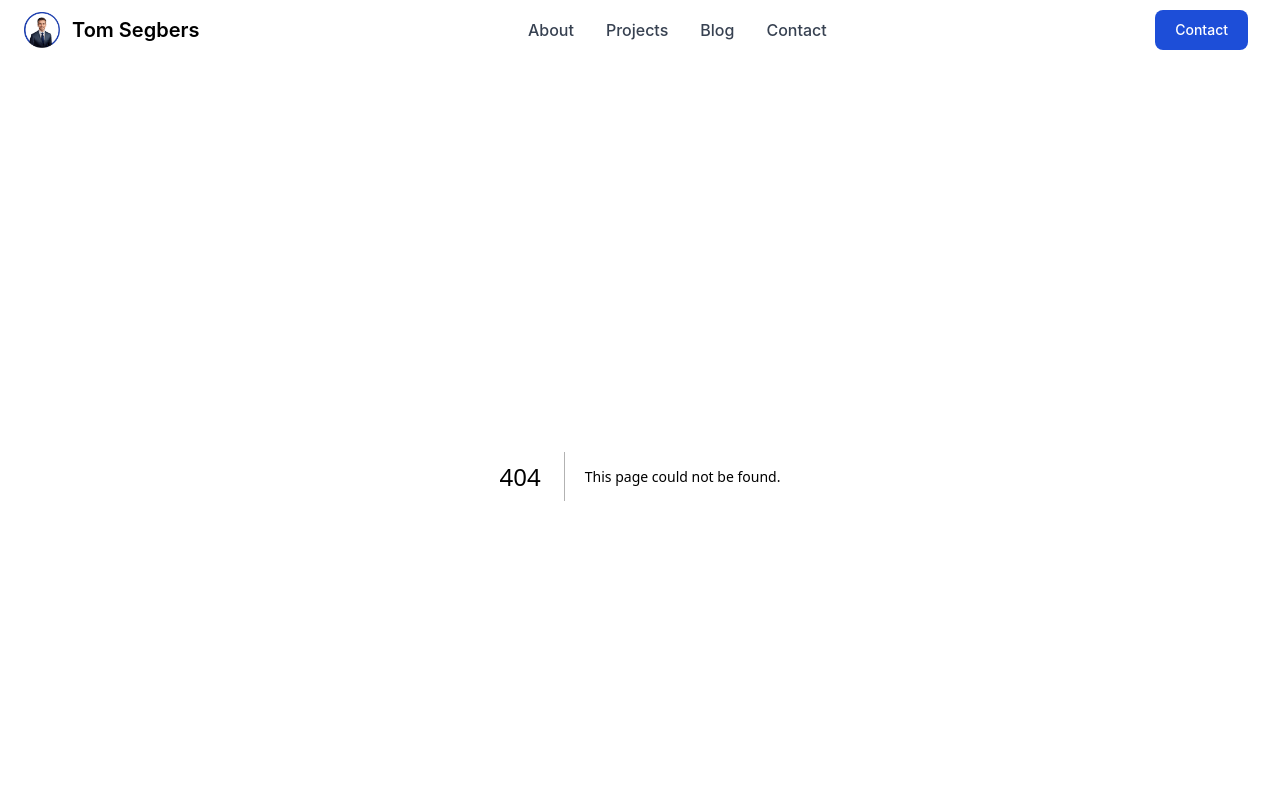
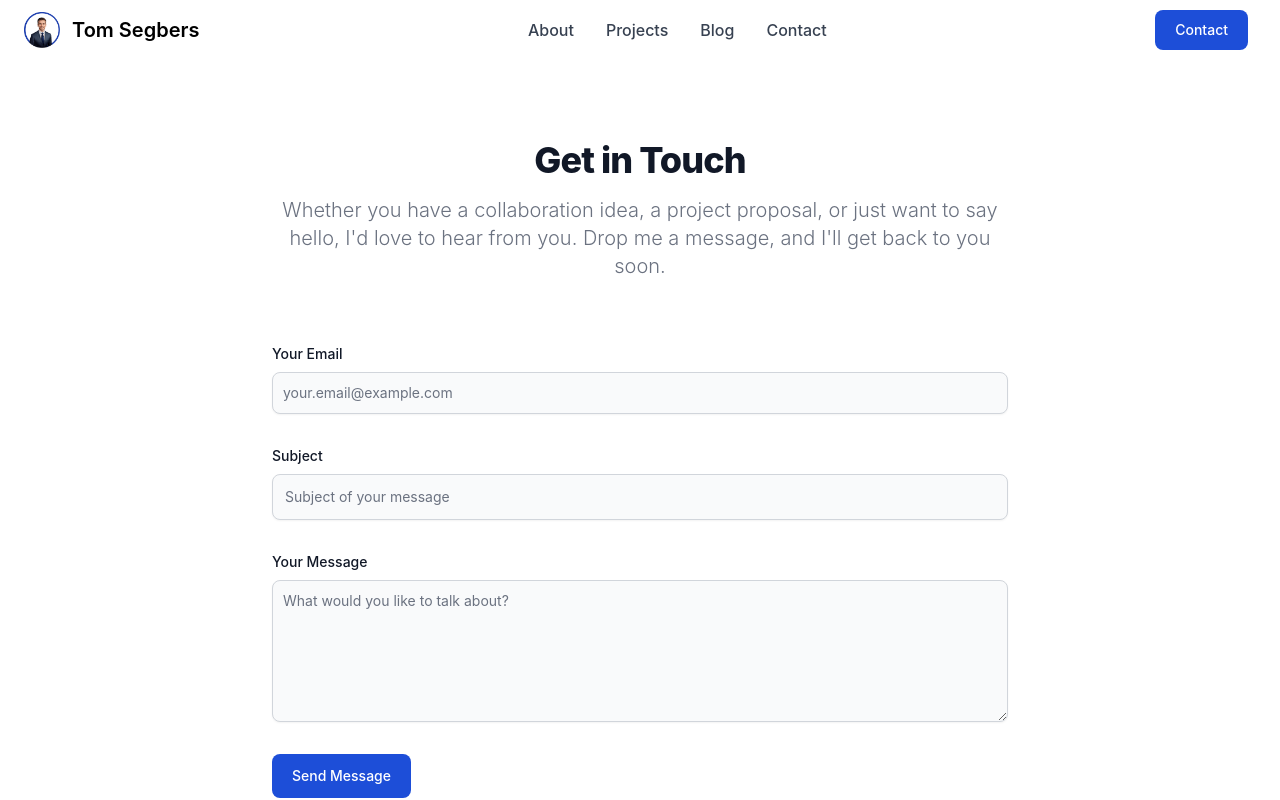
Before and after one commit to TomSeestern/TomSeestern.github.io, a Next.js app: page /contact in a window 1280 px wide. Before the commit this address had no page. Shown: the top 800 px of the page. Built offline with nearby package versions, Linux system fonts and the light colour scheme; no server answers.

Commit message:
Feature: Contact Page with Form using Resend to send emails

```diff
--- /dev/null
+++ b/app/contact/page.tsx
@@ -0,0 +1,96 @@
+"use client"
+import React, { useState } from "react"
+import { Alert } from "flowbite-react"
+import { sendEmail } from "../../lib/sendEmail"
+
+export default function Contact() {
+  const [showConfirmation, setShowConfirmation] = useState(false)
+
+  const handleAction = async (event: React.FormEvent<HTMLFormElement>) => {
+    event.preventDefault()
+
+    const target = event.target as typeof event.target & {
+      email: { value: string }
+      subject: { value: string }
+      message: { value: string }
+    }
+
+    const email = target.email.value ?? "website@tomsegbers.de"
+    const subject = target.subject.value ?? "Failed to parse subject"
+    const message = target.message.value ?? "Failed to parse message"
+
+    const success = await sendEmail({ email: email, subject: subject, message: message })
+    if (success) {
+      setShowConfirmation(true)
+    } else {
+      alert("Failed to send email, please contact me via contact@tomsegbers.de")
+    }
+  }
+
+  return (
+    <section className="bg-white dark:bg-gray-900">
+      {showConfirmation && (
+        <Alert color="success" onDismiss={() => setShowConfirmation(false)} className="fixed inset-x-1/3 top-8 z-50">
+          <span className="font-medium">Success!</span> Email sent successfully.
+        </Alert>
+      )}
+      <div className="mx-auto max-w-screen-md px-4 py-8 lg:py-16">
+        <h2 className="mb-4 text-center text-4xl font-extrabold tracking-tight text-gray-900 dark:text-white">
+          Get in Touch
+        </h2>
+        <p className="mb-8 text-center font-light text-gray-500 dark:text-gray-400 sm:text-xl lg:mb-16">
+          Whether you have a collaboration idea, a project proposal, or just want to say hello, I'd love to hear from
+          you. Drop me a message, and I'll get back to you soon.
+        </p>
+        <form onSubmit={handleAction} className="space-y-8">
+          <div>
+            <label htmlFor="email" className="mb-2 block text-sm font-medium text-gray-900 dark:text-gray-300">
+              Your Email
+            </label>
+            <input
+              type="email"
+              id="email"
+              className="block w-full rounded-lg border border-gray-300 bg-gray-50 p-2.5 text-sm text-gray-900 shadow-sm focus:border-primary-500 focus:ring-primary-500 dark:border-gray-600 dark:bg-gray-700 dark:text-white dark:placeholder-gray-400 dark:shadow-sm-light dark:focus:border-primary-500 dark:focus:ring-primary-500"
+              placeholder="your.email@example.com"
+              required={true}
+            />
+          </div>
+          <div>
+            <label htmlFor="subject" className="mb-2 block text-sm font-medium text-gray-900 dark:text-gray-300">
+              Subject
+            </label>
+            <input
+              type="text"
+              id="subject"
+              className="block w-full rounded-lg border border-gray-300 bg-gray-50 p-3 text-sm text-gray-900 shadow-sm focus:border-primary-500 focus:ring-primary-500 dark:border-gray-600 dark:bg-gray-700 dark:text-white dark:placeholder-gray-400 dark:shadow-sm-light dark:focus:border-primary-500 dark:focus:ring-primary-500"
+              placeholder="Subject of your message"
+              required={true}
+            />
+          </div>
+          <div className="sm:col-span-2">
+            <label htmlFor="message" className="mb-2 block text-sm font-medium text-gray-900 dark:text-gray-400">
+              Your Message
+            </label>
+            <textarea
+              id="message"
+              rows={6}
+              className="block w-full rounded-lg border border-gray-300 bg-gray-50 p-2.5 text-sm text-gray-900 shadow-sm focus:border-primary-500 focus:ring-primary-500 dark:border-gray-600 dark:bg-gray-700 dark:text-white dark:placeholder-gray-400 dark:focus:border-primary-500 dark:focus:ring-primary-500"
+              placeholder="What would you like to talk about?"
+              defaultValue={""}
+            />
+          </div>
+          <button
+            type="submit"
+            className={
+              "rounded-lg bg-primary-700 px-5 py-3 text-center text-sm font-medium text-white hover:bg-primary-800 focus:outline-none focus:ring-4 focus:ring-primary-300 dark:bg-primary-600 dark:hover:bg-primary-700 dark:focus:ring-primary-800 sm:w-fit " +
+              (showConfirmation ? "!bg-green-700" : "")
+            }
+            disabled={showConfirmation}
+          >
+            {showConfirmation ? "Done" : "Send Message"}
+          </button>
+        </form>
+      </div>
+    </section>
+  )
+}
--- a/env.mjs
+++ b/env.mjs
@@ -1,8 +1,9 @@
-import { createEnv } from "@t3-oss/env-nextjs"
-import { z } from "zod"
+import {createEnv} from "@t3-oss/env-nextjs"
+import {z} from "zod"
 
 export const env = createEnv({
     server: {
+        RESEND_API_KEY: z.string(),
         ANALYZE: z
             .enum(["true", "false"])
             .optional()
@@ -11,5 +12,6 @@ export const env = createEnv({
     client: {},
     runtimeEnv: {
         ANALYZE: process.env.ANALYZE,
+        RESEND_API_KEY: process.env.RESEND_API_KEY,
     },
 })
--- /dev/null
+++ b/lib/sendEmail.tsx
@@ -0,0 +1,25 @@
+"use server"
+import { env } from "../env.mjs"
+import { Resend } from "resend"
+import to from "await-to-js"
+
+const resend = new Resend(env.RESEND_API_KEY)
+
+export const sendEmail = async ({ email, subject, message }: { email: string; subject: string; message: string }) => {
+  const emailData = {
+    from: "website@tomsegbers.de",
+    reply_to: email,
+    to: ["website@tomsegbers.de"],
+    subject: subject,
+    text: message,
+  }
+
+  const [error] = await to(resend.emails.send(emailData))
+
+  if (error) {
+    console.error(error)
+    return false
+  }
+
+  return true
+}
--- a/package.json
+++ b/package.json
@@ -58,6 +58,7 @@
     "react": "^18.2.0",
     "react-dom": "^18.2.0",
     "react-markdown": "^9.0.1",
+    "resend": "^2.0.0",
     "tailwind-merge": "^2.0.0",
     "zod": "^3.22.4"
   },
```
Also changed, not shown: 1 other file (tests, documents, lock files or other folders). Lines whose indentation alone changed are shown as unchanged.
